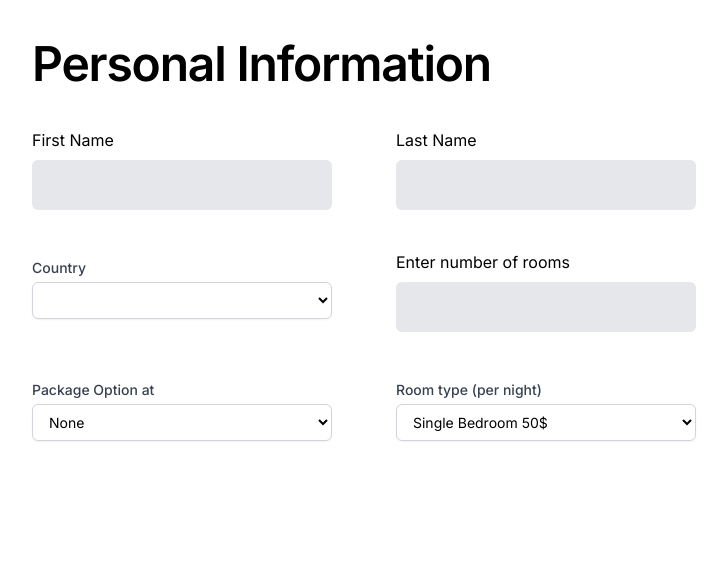
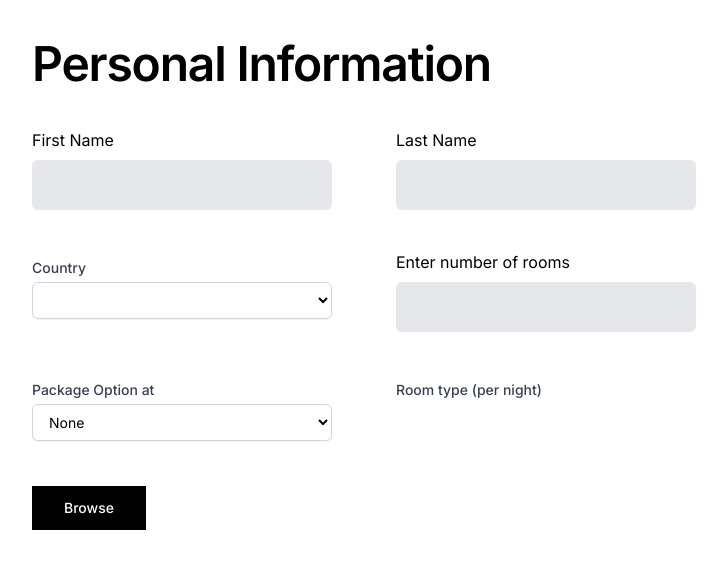
Before and after one commit to HrijulChauhan/UselessHotel, a Vue app: page /form in a window 1280 px wide. Shown: the top 568 px of the page, without its empty margins (80-807 px from the left). Built offline with nearby package versions, Linux system fonts and the light colour scheme.

Commit message:
figured out how to POST

```diff
--- a/package.json
+++ b/package.json
@@ -9,7 +9,7 @@
     "preview": "vite preview"
   },
   "dependencies": {
-    "axios": "^1.2.4",
+    "axios": "^1.2.5",
     "vue": "^3.2.45",
     "vue-router": "^4.1.6"
   },
--- a/src/components/Form.vue
+++ b/src/components/Form.vue
@@ -32,7 +32,8 @@
 
         <label for="country" class="block text-sm font-medium text-gray-700 mt-2">Country</label>
         <select id="country" name="country" autocomplete="country-name"
-          class="mt-1 block w-full rounded-md border border-gray-300 bg-white py-2 px-3 shadow-sm focus:border-indigo-500 focus:outline-none focus:ring-indigo-500 sm:text-sm" v-model="selectedLocation">
+          class="mt-1 block w-full rounded-md border border-gray-300 bg-white py-2 px-3 shadow-sm focus:border-indigo-500 focus:outline-none focus:ring-indigo-500 sm:text-sm"
+          v-model="selectedLocation">
 
           <option value="New York">New York</option>
           <option value="Canada">Canada</option>
@@ -60,7 +61,9 @@
       <!-- PACKAGE OPTION  -->
       <div class="col-span-6 sm:col-span-3 mt-10 " style="width:300px; height: 50px;">
 
-        <label for="country" class="block text-sm font-medium text-gray-700 mt-2">Package Option at {{ selectedLocation }}</label>
+        <label for="country" class="block text-sm font-medium text-gray-700 mt-2">Package Option at {{
+          selectedLocation
+        }}</label>
         <select id="country" name="country" autocomplete="country-name"
           class="mt-1 block w-full rounded-md border border-gray-300 bg-white py-2 px-3 shadow-sm focus:border-indigo-500 focus:outline-none focus:ring-indigo-500 sm:text-sm">
 
@@ -78,7 +81,8 @@
 
         <label for="country" class="block text-sm font-medium text-gray-700 mt-2">Room type (per night)</label>
         <select id="country" name="country" autocomplete="country-name"
-          class="mt-1 block w-full rounded-md border border-gray-300 bg-white py-2 px-3 shadow-sm focus:border-indigo-500 focus:outline-none focus:ring-indigo-500 sm:text-sm" style="width:300px">
+          class="mt-1 block w-full rounded-md border border-gray-300 bg-white py-2 px-3 shadow-sm focus:border-indigo-500 focus:outline-none focus:ring-indigo-500 sm:text-sm"
+          style="width:300px" v-if="selectedLocation == 'Mexico'">
 
           <option>Single Bedroom 50$</option>
           <option>Double Bedroom 75$</option>
@@ -90,15 +94,39 @@
       </div>
     </div>
 
+
+    <div class="text-sm mt-16">
+      <button class="font-medium px-8 py-3 bg-black text-white" @click="postToApi()">Browse</button>
+    </div>
+
   </form>
 </template>
 
+
+
 <script>
+import axios from 'axios'
 
-export default{
+
+export default {
   data() {
     return {
       selectedLocation: '',
+    }
+  },
+  methods: {
+    postToApi() {
+      axios.post('http://localhost:8080/api/v1/hotel', {
+
+        "name": "This is a POST from vue",
+        "location": "Budapest",
+        "description": " BRUH 5-star hotel in the heart of Budapest",
+        "numberOfRooms": 2,
+        "amenities": "Spa, fitness center, room service, concierge",
+        "roomRate": 150.50
+
+        }
+      )
     }
   }
 }
```
Also changed, not shown: 1 other file (tests, documents, lock files or other folders).
